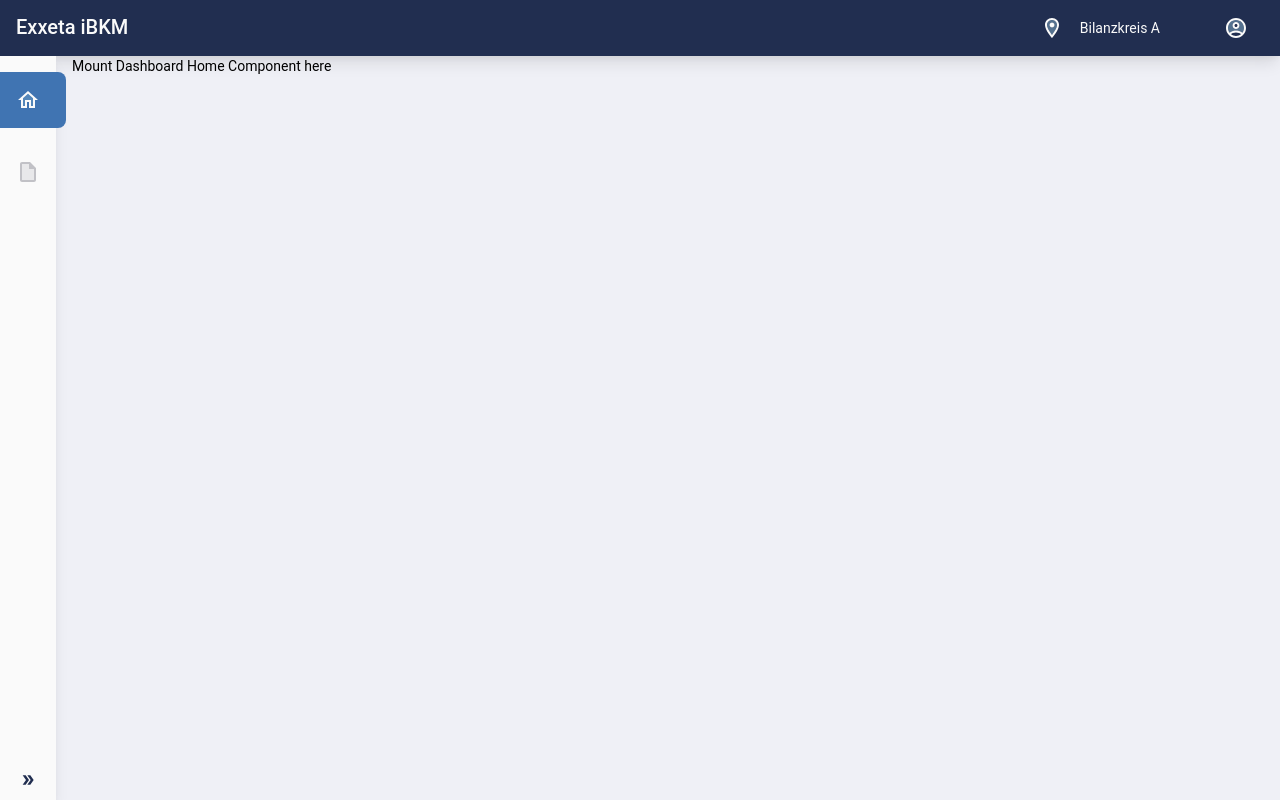
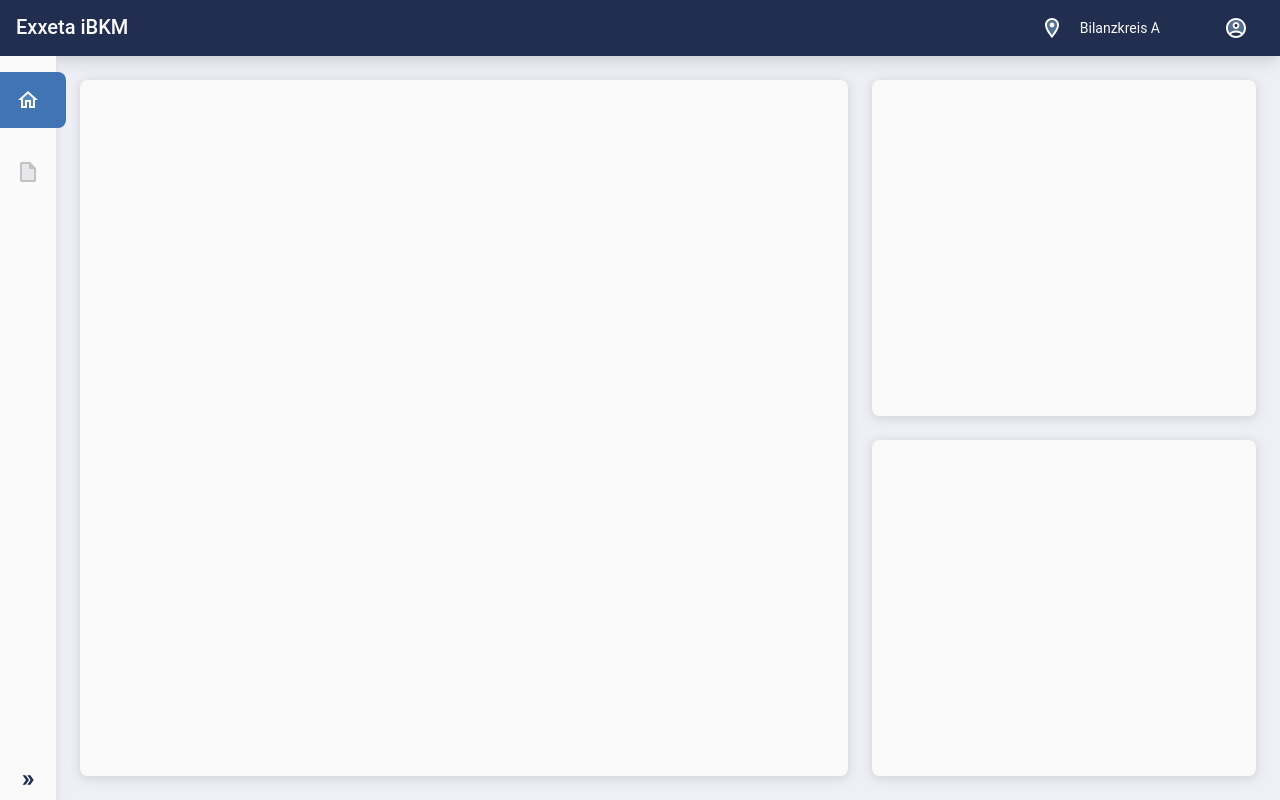
Before and after one commit to HTW-iBKM/frontend, a React (Create React App) app: page /#/dashboard in a window 1280 px wide. Built offline with nearby package versions, Linux system fonts and the light colour scheme.

Commit message:
IBKM-48 implement widget grid

```diff
--- a/src/Routes.tsx
+++ b/src/Routes.tsx
@@ -2,7 +2,7 @@ import {Redirect, Route, RouteProps, Switch} from "react-router-dom";
 import React, {Component,ReactElement} from 'react';
 import Landingpage from "./sites/landinpage/Landingpage";
 import Dashboard from "./sites/dashboard/Dashboard";
-import GraphTest from "./sites/dashboard/GraphTest";
+import Graph from "./sites/dashboard/Graph";
 
 interface RestrictedRouteProps extends RouteProps {
   isAuthorized: boolean;
@@ -44,7 +44,7 @@ function PublicRoutes(): ReactElement {
                 exact
                 path={'/graph-test'}
                 isAuthorized={true}
-                component={GraphTest}
+                component={Graph}
             />
 
             <RestrictedRoute
--- a/src/components/dashboard/Center.tsx
+++ b/src/components/dashboard/Center.tsx
@@ -1,12 +1,13 @@
 import React, {ReactElement} from "react";
 import {Route, Switch, useRouteMatch} from "react-router-dom";
+import Home from "../../sites/dashboard/Home";
 
 function Center(): ReactElement {
   const match = useRouteMatch();
   return (
     <Switch>
       <Route exact path={match.path}>
-        Mount Dashboard Home Component here
+        <Home/>
       </Route>
 
       <Route exact path={`${match.path}/files`}>
--- a/src/layouts/Layout.tsx
+++ b/src/layouts/Layout.tsx
@@ -9,7 +9,7 @@ function Layout(props: LayoutProps): ReactElement {
   const styles = {
     layoutContainer: 'h-full w-full flex flex-col',
     headerContainer: 'h-14 shadow-lg min-h-[3.375rem] bg-primary text-grayscale-light flex items-center justify-between px-4',
-    mainContainer: 'flex-1 flex gap-4',
+    mainContainer: 'flex-1 flex',
     sidebarContainer: 'bg-grayscale-light shadow-lg flex flex-col justify-between',
     contentContainer: 'flex-1'
   }
--- a/src/sites/dashboard/GraphTest.tsx
+++ b/src/sites/dashboard/Graph.tsx
@@ -32,7 +32,7 @@ interface GraphDataResponse {
   }
 }
 
-function GraphTest(): ReactElement {
+function Graph(): ReactElement {
   const [data, setData] = useState<GraphData[]>([]);
 
   useAsyncEffect(async isMounted => {
@@ -75,4 +75,4 @@ function GraphTest(): ReactElement {
   );
 }
 
-export default GraphTest;
+export default Graph;
--- /dev/null
+++ b/src/sites/dashboard/Home.tsx
@@ -0,0 +1,24 @@
+import React, { ReactElement } from 'react';
+
+function Home(): ReactElement {
+  const styles = {
+    container: 'w-[calc(100%-3rem)] h-[calc(100%-3rem)] m-6 flex gap-6',
+    card: 'shadow-card h-full bg-grayscale-light rounded-[8px] '
+  };
+  const widgets = [1, 2, 3];
+  return <div className={styles.container}>
+    {widgets.length > 1 ? (
+        <>
+          <span className={styles.card + 'w-2/3'}></span>
+          <div className="w-1/3 h-full flex flex-col gap-6">
+            <span className={styles.card}></span>
+            {widgets[2] && <span className={styles.card}></span>}
+          </div>
+        </>
+    ) : (
+        <div className={styles.card + 'w-full'}></div>
+    )}
+  </div>;
+}
+
+export default Home;
--- a/tailwind.config.js
+++ b/tailwind.config.js
@@ -40,6 +40,16 @@ module.exports = {
                 DEFAULT: '#E8BD50',
             },
         },
+        boxShadow: {
+            card: '0px 2px 8px 2px #C1C1C680',
+            sm: '0 1px 2px 0 rgba(0, 0, 0, 0.05)',
+            DEFAULT: '0 1px 3px 0 rgba(0, 0, 0, 0.1), 0 1px 2px 0 rgba(0, 0, 0, 0.06)',
+            md: '0 4px 6px -1px rgba(0, 0, 0, 0.1), 0 2px 4px -1px rgba(0, 0, 0, 0.06)',
+            lg: '0 10px 15px -3px rgba(0, 0, 0, 0.1), 0 4px 6px -2px rgba(0, 0, 0, 0.05)',
+            xl: '0 20px 25px -5px rgba(0, 0, 0, 0.1), 0 10px 10px -5px rgba(0, 0, 0, 0.04)',
+            inner: 'inset 0 2px 4px 0 rgba(0, 0, 0, 0.06)',
+            none: 'none'
+        },
         extend: {
             lineHeight: {
                 '11': '2.75rem',
```
Also changed, not shown: src/components/dashboard/Sidebar.tsx (line endings or trailing spaces).
